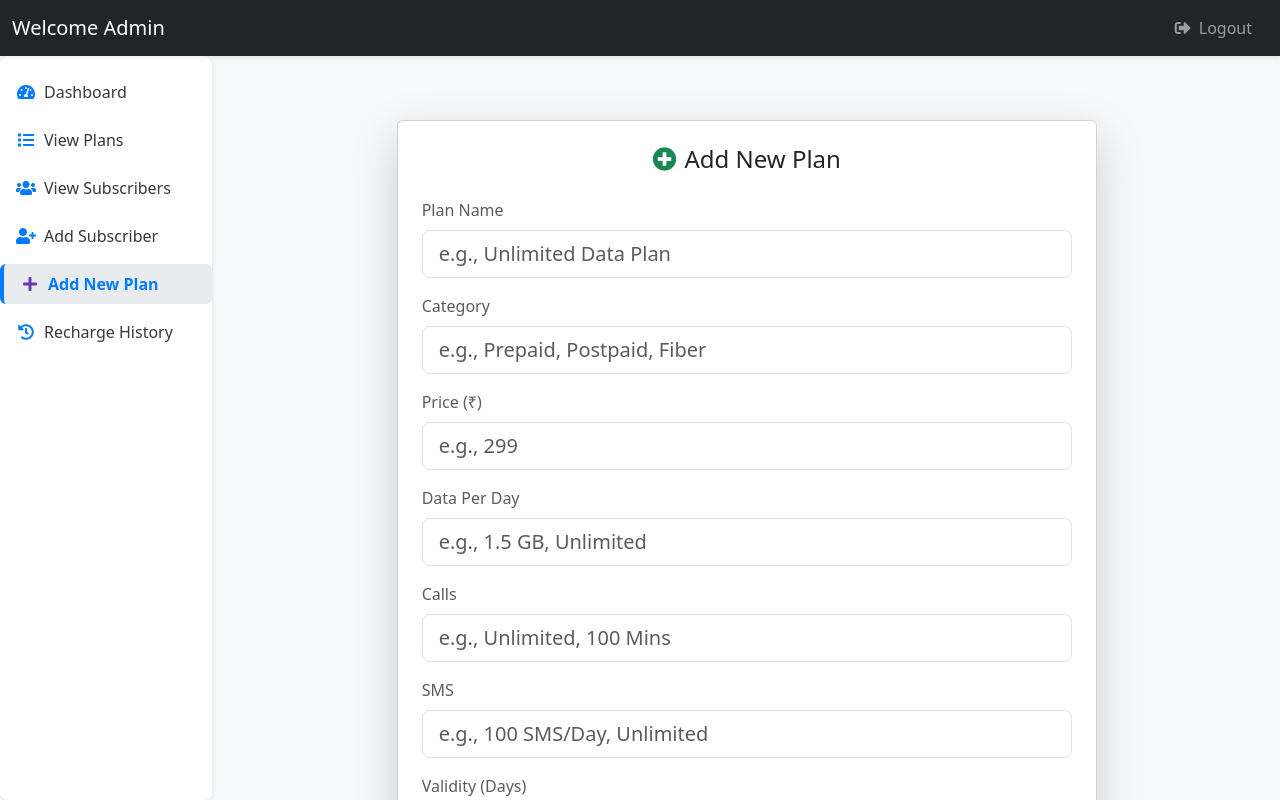
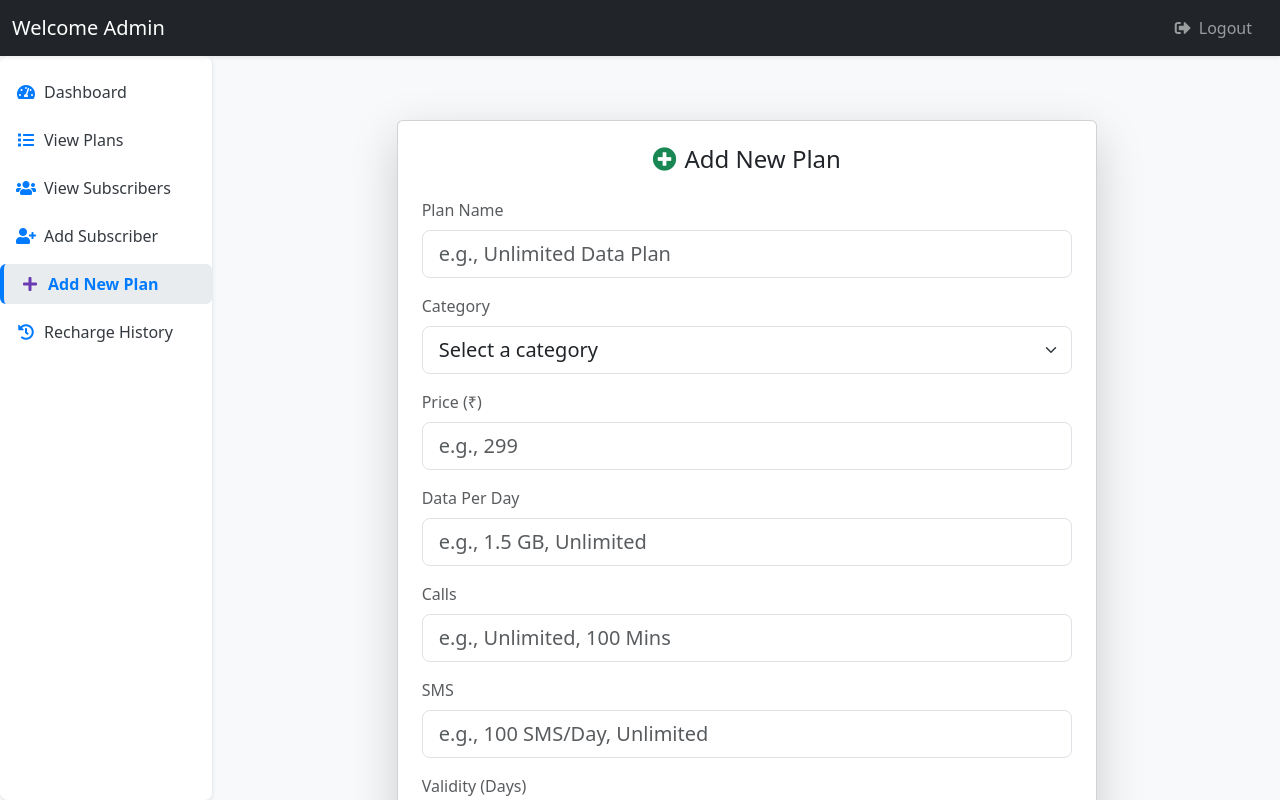
Before and after one commit to GNANESWARARAO24/Mobile_Recharge, an Angular app in the folder mobile_recharge_frontend/: page /admin/plans/create in a window 1280 px wide. Shown: the top 800 px of the page. Built offline with nearby package versions, Linux system fonts and the light colour scheme.

Commit message:
frontend

```diff
--- a/mobile_recharge_frontend/src/app/admin/create-plan/create-plan.component.html
+++ b/mobile_recharge_frontend/src/app/admin/create-plan/create-plan.component.html
@@ -31,14 +31,19 @@
 
         <div class="mb-3">
           <label for="category" class="form-label text-muted">Category</label>
-          <input
-            type="text"
+          <select
             id="category"
             formControlName="category"
-            class="form-control form-control-lg"
-            placeholder="e.g., Prepaid, Postpaid, Fiber"
+            class="form-select form-select-lg"
             required
-          />
+          >
+            <option value="" disabled selected>Select a category</option>
+            <option value="Popular">Popular</option>
+            <option value="Validity">Validity</option>
+            <option value="Data">Data</option>
+            <option value="Unlimited">Unlimited</option>
+            <option value="Special">Special</option>
+          </select>
           <div
             *ngIf="
               addPlanForm.get('category')?.invalid &&
@@ -158,14 +163,6 @@
           {{ errorMessage }}
         </p>
       </form>
-      <!-- <div class="text-center mt-4">
-        <button
-          (click)="navigateToAdminDashboard()"
-          class="btn btn-link text-primary text-decoration-none"
-        >
-          Back to Admin Dashboard
-        </button>
-      </div> -->
     </div>
   </div>
 </div>
--- a/mobile_recharge_frontend/src/app/admin/subscriber-list/subscriber-list.component.html
+++ b/mobile_recharge_frontend/src/app/admin/subscriber-list/subscriber-list.component.html
@@ -36,16 +36,20 @@
               <th scope="col" class="text-nowrap">
                 <i class="fas fa-mobile-alt me-1"></i>Mobile Number
               </th>
-              <th scope="col"><i class="fas fa-user me-1"></i>Name</th>
+              <th scope="col" class="text-nowrap">
+                <i class="fas fa-user me-1"></i>Name
+              </th>
               <th scope="col"><i class="fas fa-envelope me-1"></i>Email</th>
-              <th scope="col"><i class="fas fa-box me-1"></i>Current Plan</th>
+              <th scope="col" class="text-nowrap">
+                <i class="fas fa-box me-1"></i>Current Plan
+              </th>
               <th scope="col" class="text-nowrap">
                 <i class="fas fa-calendar-alt me-1"></i>Created At
               </th>
               <th scope="col" class="text-nowrap">
                 <i class="fas fa-calendar-check me-1"></i>Plan Expiry
               </th>
-              <th scope="col" class="text-center">
+              <th scope="col" class="text-nowrap">
                 <i class="fas fa-chart-bar me-1"></i>Data Usage
               </th>
             </tr>
@@ -53,7 +57,7 @@
           <tbody>
             <tr *ngFor="let subscriber of subscribers">
               <td>{{ subscriber.mobileNumber }}</td>
-              <td>{{ subscriber.name }}</td>
+              <td class="text-nowrap">{{ subscriber.name }}</td>
               <td>{{ subscriber.email }}</td>
               <td>{{ subscriber.currentPlan.name }}</td>
               <td>{{ subscriber.createdAt | date : "shortDate" }}</td>
```
Also changed, not shown: 1 other file (tests, documents, lock files or other folders).
